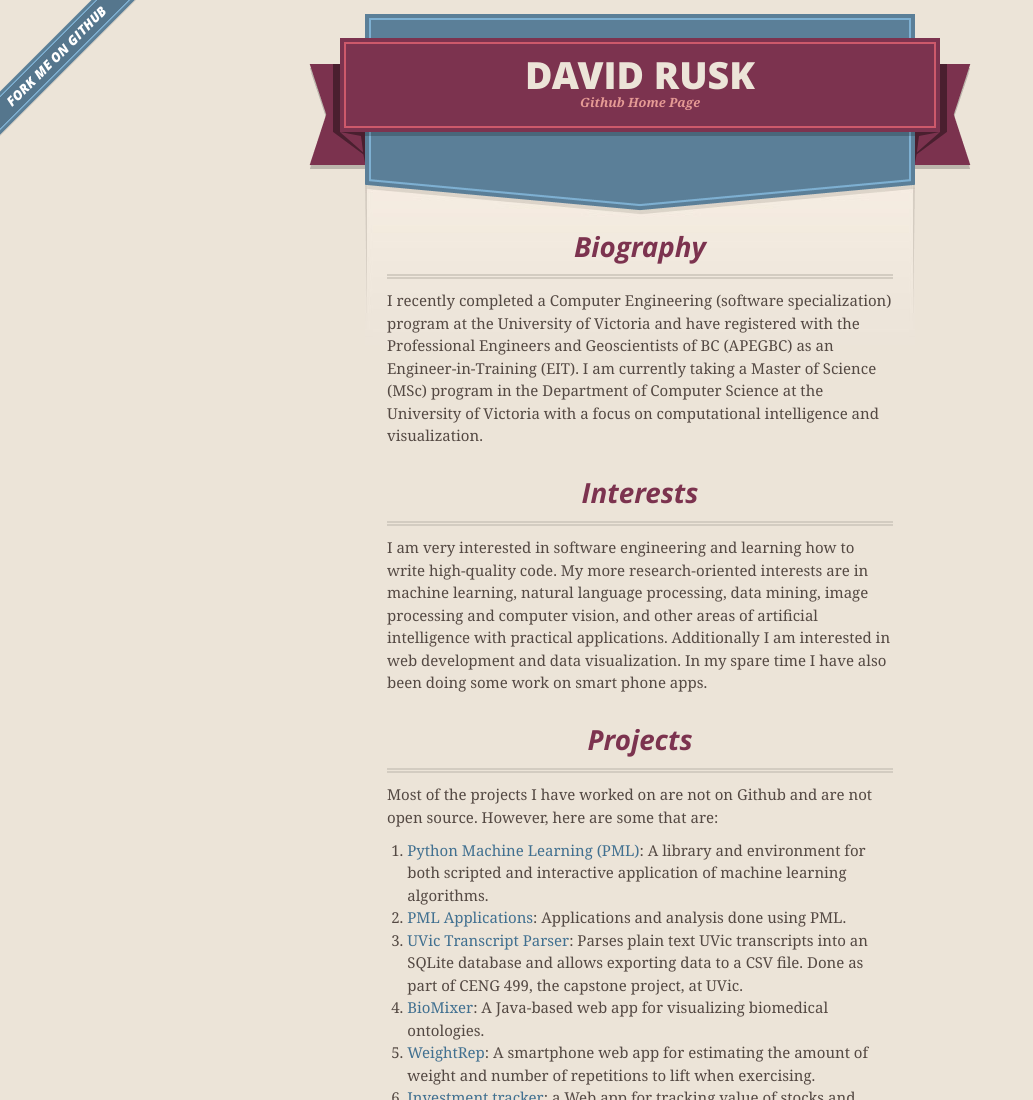
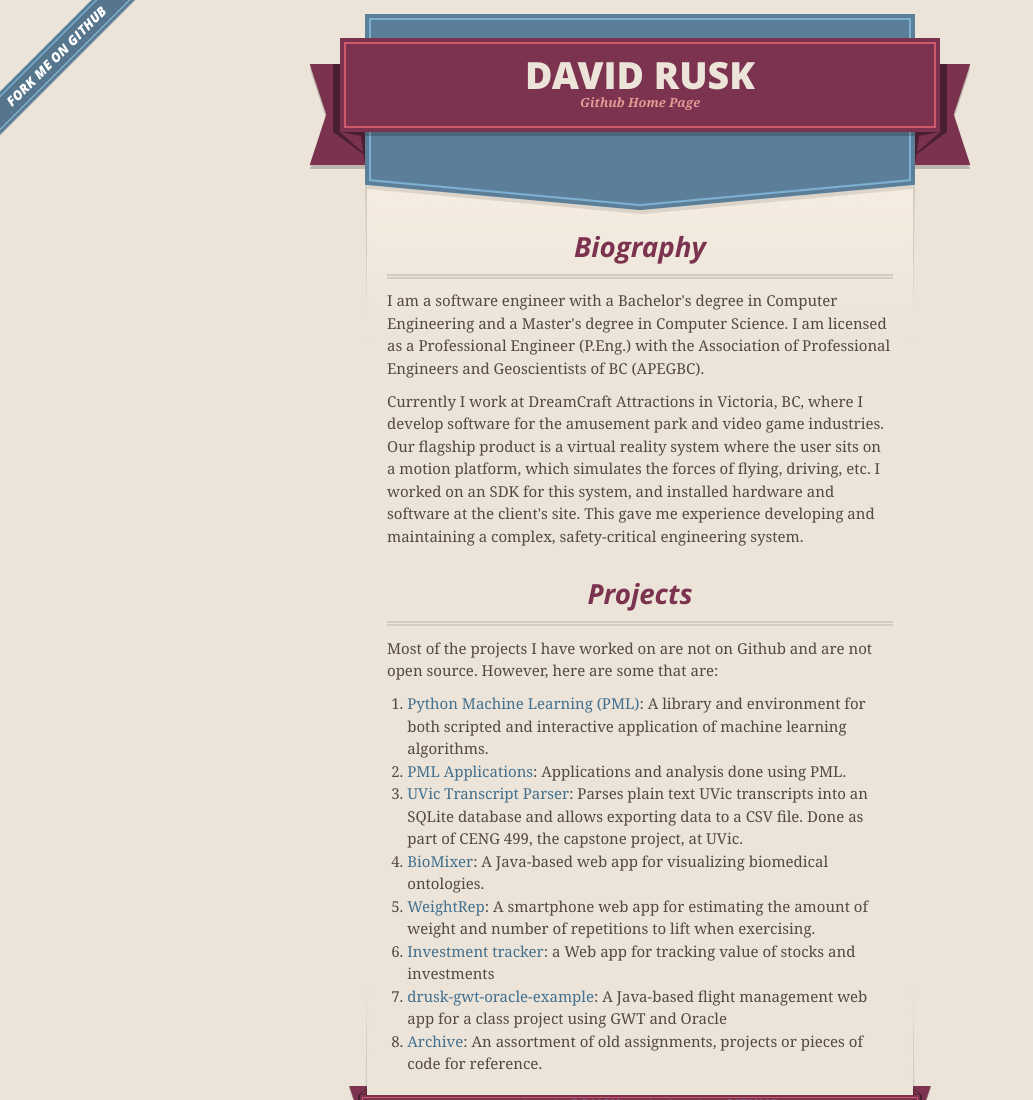
Before and after one commit to drusk/drusk.github.com, a plain HTML site: page index.html in a window 1280 px wide. Shown: the top 1100 px of the page, without its empty margins (0-1033 px from the left). Drawn offline with nearby package versions, Linux system fonts and the light colour scheme.

Commit message:
Updated to mention finishing masters, getting P.Eng., and some info about work at DreamCraft.

```diff
--- a/index.html
+++ b/index.html
@@ -46,12 +46,9 @@
 
       <section id="main_content">
         <h3>Biography</h3>
+<p>I am a software engineer with a Bachelor's degree in Computer Engineering and a Master's degree in Computer Science. I am licensed as a Professional Engineer (P.Eng.) with the Association of Professional Engineers and Geoscientists of BC (APEGBC).</p>
 
-<p>I recently completed a Computer Engineering (software specialization) program at the University of Victoria and have registered with the Professional Engineers and Geoscientists of BC (APEGBC) as an Engineer-in-Training (EIT).  I am currently taking a Master of Science (MSc) program in the Department of Computer Science at the University of Victoria with a focus on computational intelligence and visualization.</p>
-
-<h3>Interests</h3>
-
-<p>I am very interested in software engineering and learning how to write high-quality code.  My more research-oriented interests are in machine learning, natural language processing, data mining, image processing and computer vision, and other areas of artificial intelligence with practical applications.  Additionally I am interested in web development and data visualization.  In my spare time I have also been doing some work on smart phone apps.</p>
+<p>Currently I work at DreamCraft Attractions in Victoria, BC, where I develop software for the amusement park and video game industries. Our flagship product is a virtual reality system where the user sits on a motion platform, which simulates the forces of flying, driving, etc. I worked on an SDK for this system, and installed hardware and software at the client's site. This gave me experience developing and maintaining a complex, safety-critical engineering system.</p>
 
 <h3>Projects</h3>
 
```
